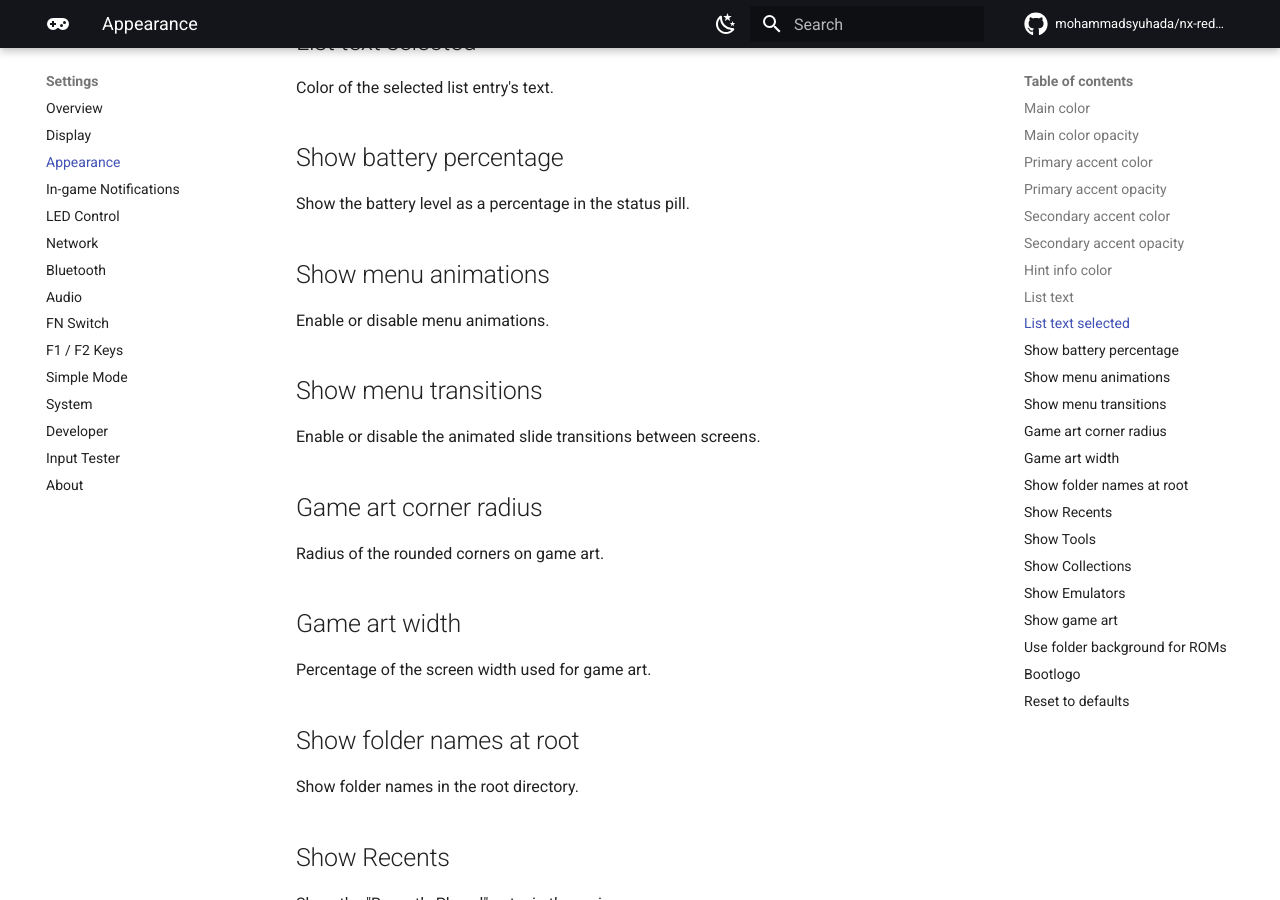
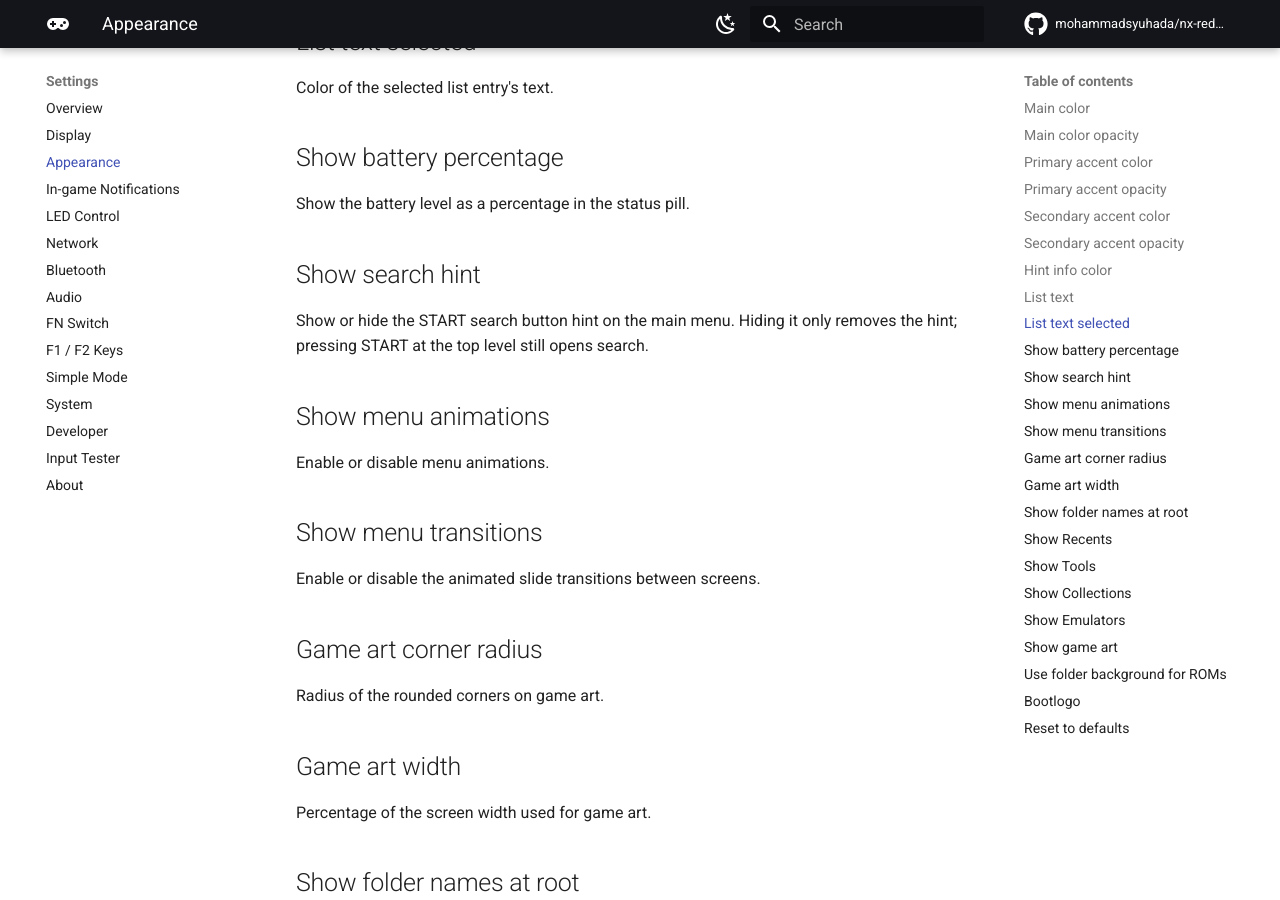
Before and after one commit to mohammadsyuhada/nx-redux-docs, an MkDocs documentation site: the page built from docs/settings/appearance.md, in a window 1280 px wide and 900 px high, scrolled down 1612 px. Built offline with MkDocs 1.6.1 and Material for MkDocs 9.7.7, drawn with Linux system fonts in a browser that asks for light colours; comment, search, counter and statistics services are not loaded.

Commit message:
docs(settings): document the "Show search hint" Appearance option

```diff
--- a/docs/settings/appearance.md
+++ b/docs/settings/appearance.md
@@ -48,6 +48,10 @@ Color of the selected list entry's text.
 ## Show battery percentage
 
 Show the battery level as a percentage in the status pill.
+
+## Show search hint
+
+Show or hide the START search button hint on the main menu. Hiding it only removes the hint; pressing START at the top level still opens search.
 
 ## Show menu animations
 
```
